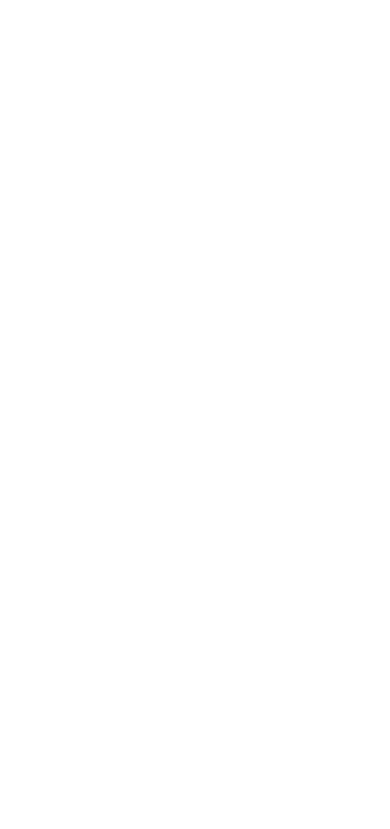
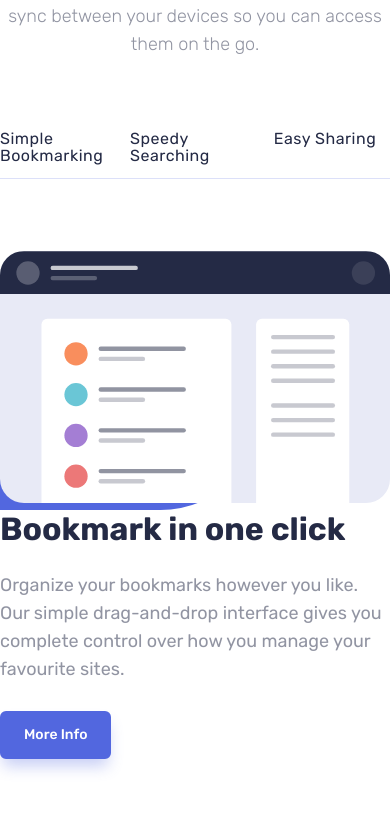
Before and after one commit to SeyrenZ/bookmark-landing-page, a Next.js app: page / in a window 390 px wide. Shown: the part 1006-1835 px from the top of the page. Before the commit the page ends 844 px from the top, so only its background shows below. Built offline with nearby package versions, Linux system fonts and the light colour scheme.

Commit message:
feat: features section

```diff
--- /dev/null
+++ b/src/app/components/features.tsx
@@ -0,0 +1,95 @@
+import Image from "next/image";
+import Link from "next/link";
+import React from "react";
+
+const Features = () => {
+  type Feature = {
+    title: string;
+    desc: string;
+    image: string;
+    link: string;
+  };
+
+  const features: Feature[] = [
+    {
+      title: "Bookmark in one click",
+      desc: "Organize your bookmarks however you like. Our simple drag-and-drop interface gives you complete control over how you manage your favourite sites.",
+      image: "/illustration-features-tab-1.svg",
+      link: "/",
+    },
+    {
+      title: "Speedy Searching",
+      desc: "Our powerful search feature will help you find saved sites in no time at all. No need to trawl through all of your bookmarks.",
+      image: "/illustration-features-tab-2.svg",
+      link: "/",
+    },
+    {
+      title: "Easy Sharing",
+      desc: "Easily share your bookmarks and collections with others. Create a shareable link that you can send at the click of a button.",
+      image: "/illustration-features-tab-3.svg",
+      link: "/",
+    },
+  ];
+
+  return (
+    <div className="w-full pt-20 pb-28">
+      <div className="w-full max-w-[1110px] mx-auto flex flex-col items-center gap-y-[72px]">
+        <div className="w-full max-w-[540px] flex flex-col items-center gap-y-4">
+          <div className="text-[30px] leading-[40px] text-primary-darkBlue font-medium">
+            Features
+          </div>
+          <div className="text-lg text-primary-darkBlue text-opacity-50 font-thin text-center">
+            Our aim is to make it quick and easy for you to access your
+            favourite websites. Your bookmarks sync between your devices so you
+            can access them on the go.
+          </div>
+        </div>
+        <div className="w-full h-[49px] max-w-[730px] mx-auto flex items-start border-b-[1px] border-primary-blue border-opacity-20">
+          <div className="w-full h-full max-w-[243px] text-[16px] leading-[17px] tracking-[0.5px] text-primary-darkBlue border-b-[4px] hover:border-primary-red border-transparent flex items-start justify-center transition ease-in-out duration-300">
+            Simple Bookmarking
+          </div>
+          <div className="w-full h-full max-w-[243px] text-[16px] leading-[17px] tracking-[0.5px] text-primary-darkBlue border-b-[4px] hover:border-primary-red border-transparent flex items-start justify-center transition ease-in-out duration-300">
+            Speedy Searching
+          </div>
+          <div className="w-full h-full max-w-[243px] text-[16px] leading-[17px] tracking-[0.5px] text-primary-darkBlue border-b-[4px] hover:border-primary-red border-transparent flex items-start justify-center transition ease-in-out duration-300">
+            Easy Sharing
+          </div>
+        </div>
+        {features.map((feature, index) => (
+          <div
+            key={index}
+            className="w-full flex lg:flex-row flex-col items-center justify-between"
+          >
+            <div className="relative">
+              <Image
+                src={feature.image}
+                width={536}
+                height={346}
+                alt="Hero Image"
+                className="rounded-3xl relative z-20"
+              />
+              <div className="absolute sm:top-[80px] top-[50px] lg:left-[-220px] sm:left-[-240px] left-[-135px] z-10 sm:w-[660px] w-[400px] sm:h-[352px] h-[209px] bg-primary-blue rounded-[316px]" />
+            </div>
+            <div className="w-full max-w-[445px] flex flex-col gap-y-4">
+              <div className="text-[32px] leading-[52px] font-bold text-primary-darkBlue">
+                {feature.title}
+              </div>
+              <div className="text-lg text-primary-darkBlue text-opacity-50">
+                {feature.desc}
+              </div>
+              <Link
+                href={feature.link}
+                className="mt-3 w-fit px-[22px] py-[8px] bg-primary-blue hover:bg-transparent border-[2px] border-primary-blue rounded-md text-[14px] leading-[28px] font-medium text-white hover:text-primary-blue transition ease-in-out duration-300"
+                style={{ boxShadow: "-0 10px 15px -3px rgba(82,103,223,0.32)" }}
+              >
+                More Info
+              </Link>
+            </div>
+          </div>
+        ))}
+      </div>
+    </div>
+  );
+};
+
+export default Features;
--- a/src/app/components/header.tsx
+++ b/src/app/components/header.tsx
@@ -34,16 +34,16 @@ const Header = () => {
             </Link>
           </div>
         </div>
-        <div className="relative lg:order-2 order-1">
+        <div className="relative lg:order-2 order-1 lg:mr-[-66px]">
           <Image
             src="/illustration-hero.svg"
             width={576}
             height={386}
             alt="Hero Image"
-            className="sm:w-[576px] w-[303px] rounded-3xl lg:mr-[-66px] relative z-20"
+            className="sm:w-[576px] w-[303px] rounded-3xl relative z-20"
             style={{ boxShadow: "0 25px 50px -12px  rgba(82,103,223,0.32)" }}
           />
-          <div className="absolute lg:top-[90px] sm:top-[120px] top-[50px] lg:right-[-290px] sm:right-[-240px] right-[-135px] z-10 sm:w-[660px] w-[400px] sm:h-[352px] h-[209px] bg-primary-blue rounded-[316px]" />
+          <div className="absolute sm:top-[120px] top-[50px] lg:right-[-220px] sm:right-[-240px] right-[-135px] z-10 sm:w-[660px] w-[400px] sm:h-[352px] h-[209px] bg-primary-blue rounded-[316px]" />
         </div>
       </div>
     </div>
--- a/src/app/page.tsx
+++ b/src/app/page.tsx
@@ -1,10 +1,12 @@
 import React from "react";
 import Header from "./components/header";
+import Features from "./components/features";
 
 const Home = () => {
   return (
     <main className="overflow-hidden">
       <Header />
+      <Features />
     </main>
   );
 };
```
